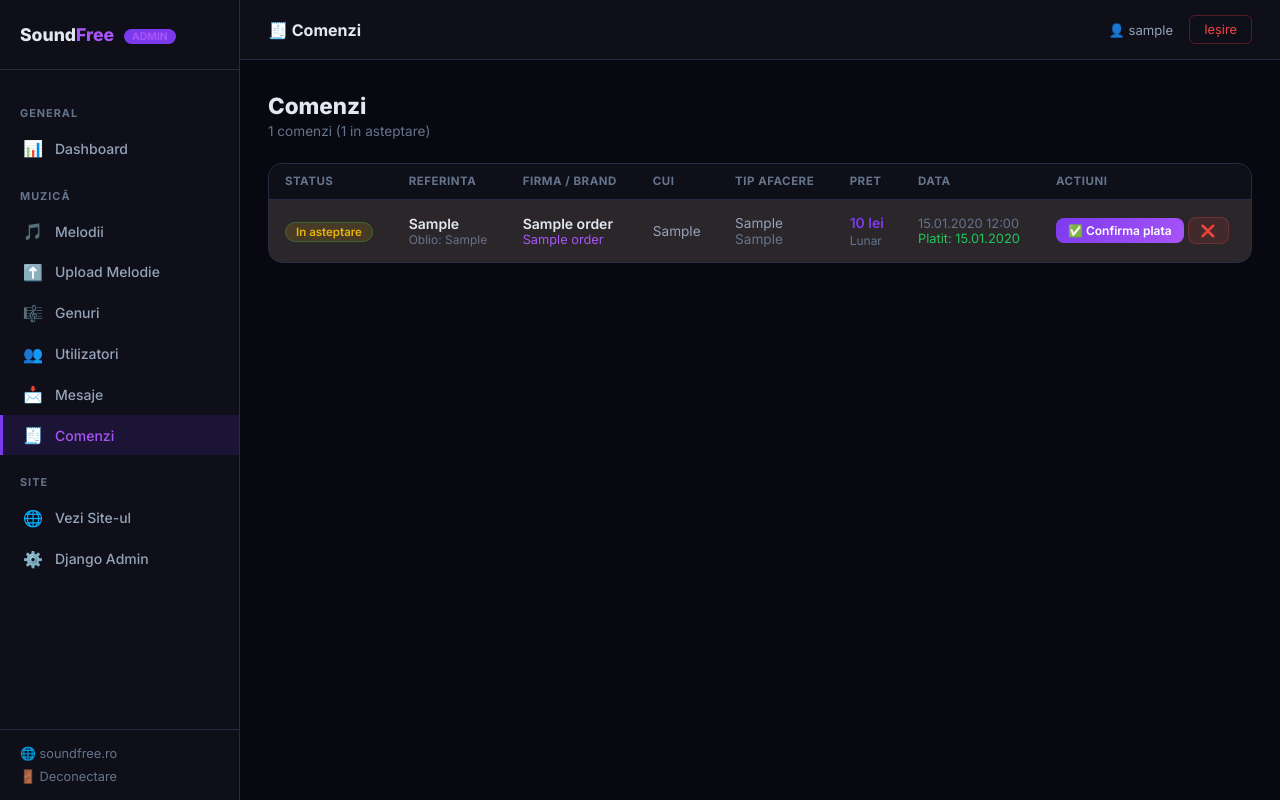
After one commit to SoundFree23/soundfree, a Django app: page /backend/orders/ in a window 1280 px wide. The commit adds this page. Run offline with Django 5.2, Linux system fonts and the light colour scheme; a user stored in the database is signed in; tables that the repository leaves empty hold one stand-in row (values such as "Sample post"); parts of the project's set-up code (start-up, migrations or seed data) failed here and were passed over.

Commit message:
Add orders admin panel with confirm payment, auto invoice and activation

```diff
--- a/music/urls.py
+++ b/music/urls.py
@@ -36,6 +36,7 @@ urlpatterns = [
     path('backend/users/', views.backend_users, name='backend_users'),
     path('backend/users/<int:user_id>/playlists/', views.backend_user_playlists, name='backend_user_playlists'),
     path('backend/messages/', views.backend_messages, name='backend_messages'),
+    path('backend/orders/', views.backend_orders, name='backend_orders'),
     path('api/user-playlists/', views.api_user_playlists, name='api_user_playlists'),
     path('backend/login/', auth_views.LoginView.as_view(template_name='backend/login.html'), name='backend_login'),
     path('backend/logout/', auth_views.LogoutView.as_view(next_page='/backend/login/'), name='backend_logout'),
--- a/music/views.py
+++ b/music/views.py
@@ -537,6 +537,65 @@ def backend_messages(request):
     })
 
 
+@login_required(login_url='/backend/login/')
+@user_passes_test(is_staff, login_url='/backend/login/')
+def backend_orders(request):
+    if request.method == 'POST':
+        action = request.POST.get('action')
+        order_id = request.POST.get('order_id')
+        if action == 'confirm_payment' and order_id:
+            from django.utils import timezone
+            from datetime import timedelta
+            order = Order.objects.filter(id=order_id, status='pending').first()
+            if order:
+                order.status = 'paid'
+                order.paid_at = timezone.now()
+                order.save(update_fields=['status', 'paid_at'])
+
+                # Generate invoice from proforma via Oblio
+                try:
+                    from .oblio_api import OblioAPI
+                    OblioAPI.create_invoice_from_proforma(order)
+                except Exception:
+                    pass
+
+                # Activate subscription if user exists
+                if order.user and hasattr(order.user, 'profile'):
+                    profile = order.user.profile
+                    today = timezone.now().date()
+                    if order.billing == 'annual':
+                        end = today + timedelta(days=365)
+                    else:
+                        end = today + timedelta(days=30)
+                    profile.subscription_start = today
+                    profile.subscription_end = end
+                    profile.save(update_fields=['subscription_start', 'subscription_end'])
+
+                # Send activation email to client
+                try:
+                    send_mail(
+                        subject='[SoundFree] Licența ta a fost activată!',
+                        message=f'Bună ziua,\n\nPlata pentru comanda {order.reference} a fost confirmată.\nLicența dumneavoastră muzicală SoundFree este acum activă.\n\nDetalii:\n- Firmă: {order.company_name}\n- Brand: {order.brand_name or "-"}\n- Adresa locație: {order.venue_address}\n- Valoare: {order.price_total} lei\n- Facturare: {order.get_billing_display()}\n\nPuteți accesa biblioteca muzicală pe www.soundfree.ro\n\nMulțumim!\nEchipa SoundFree',
+                        from_email=settings.DEFAULT_FROM_EMAIL,
+                        recipient_list=[order.company_email],
+                        fail_silently=True,
+                    )
+                except Exception:
+                    pass
+
+        elif action == 'cancel' and order_id:
+            Order.objects.filter(id=order_id, status='pending').update(status='cancelled')
+
+        return redirect('music:backend_orders')
+
+    orders = Order.objects.all()
+    pending_count = orders.filter(status='pending').count()
+    return render(request, 'backend/orders.html', {
+        'orders': orders,
+        'pending_count': pending_count,
+    })
+
+
 def api_user_playlists(request):
     """API: returns server-side playlists for the logged-in user"""
     if not request.user.is_authenticated:
--- a/templates/backend/base_backend.html
+++ b/templates/backend/base_backend.html
@@ -193,6 +193,9 @@
     <a href="{% url 'music:backend_messages' %}" class="sidebar-link {% block active_messages %}{% endblock %}">
       <span class="icon">📩</span> Mesaje
     </a>
+    <a href="{% url 'music:backend_orders' %}" class="sidebar-link {% block active_orders %}{% endblock %}">
+      <span class="icon">🧾</span> Comenzi
+    </a>
 
     <div class="nav-section">Site</div>
     <a href="{% url 'music:home' %}" class="sidebar-link" target="_blank">
--- /dev/null
+++ b/templates/backend/orders.html
@@ -0,0 +1,87 @@
+{% extends 'backend/base_backend.html' %}
+{% block title %}Comenzi — Backend SoundFree{% endblock %}
+{% block page_title %}🧾 Comenzi{% endblock %}
+{% block active_orders %}active{% endblock %}
+
+{% block content %}
+
+<div class="page-header">
+  <div>
+    <h1>Comenzi</h1>
+    <p style="color:var(--text3);font-size:0.85rem;margin-top:0.25rem;">{{ orders|length }} comenzi ({{ pending_count }} in asteptare)</p>
+  </div>
+</div>
+
+<div class="table-card">
+  <table>
+    <thead>
+      <tr>
+        <th>Status</th>
+        <th>Referinta</th>
+        <th>Firma / Brand</th>
+        <th>CUI</th>
+        <th>Tip afacere</th>
+        <th>Pret</th>
+        <th>Data</th>
+        <th>Actiuni</th>
+      </tr>
+    </thead>
+    <tbody>
+      {% for order in orders %}
+      <tr style="{% if order.status == 'pending' %}background:rgba(234,179,8,0.08);{% elif order.status == 'paid' %}background:rgba(34,197,94,0.06);{% endif %}">
+        <td>
+          {% if order.status == 'pending' %}
+            <span class="badge-active" style="background:rgba(234,179,8,0.15);color:#eab308;">In asteptare</span>
+          {% elif order.status == 'paid' %}
+            <span class="badge-active">Platita</span>
+          {% else %}
+            <span class="badge-inactive">Anulata</span>
+          {% endif %}
+        </td>
+        <td><div class="td-title">{{ order.reference }}</div>
+          {% if order.oblio_invoice %}<div style="font-size:0.75rem;color:var(--text3);">Oblio: {{ order.oblio_invoice }}</div>{% endif %}
+        </td>
+        <td>
+          <div class="td-title">{{ order.company_name }}</div>
+          {% if order.brand_name %}<div style="font-size:0.8rem;color:var(--accent2);">{{ order.brand_name }}</div>{% endif %}
+        </td>
+        <td style="font-size:0.85rem;color:var(--text2);">{{ order.company_cui }}</td>
+        <td style="font-size:0.85rem;color:var(--text2);">{{ order.business_type }}<br><span style="color:var(--text3);">{{ order.business_size }}</span></td>
+        <td style="font-weight:600;color:var(--accent);">{{ order.price_total }} lei<br><span style="font-weight:400;font-size:0.75rem;color:var(--text3);">{{ order.get_billing_display }}</span></td>
+        <td style="color:var(--text3);font-size:0.8rem;white-space:nowrap;">{{ order.created_at|date:"d.m.Y H:i" }}
+          {% if order.paid_at %}<br><span style="color:#22c55e;">Platit: {{ order.paid_at|date:"d.m.Y" }}</span>{% endif %}
+        </td>
+        <td>
+          <div style="display:flex;gap:0.35rem;flex-wrap:wrap;">
+            {% if order.status == 'pending' %}
+            <form method="post" style="display:inline;">
+              {% csrf_token %}
+              <input type="hidden" name="order_id" value="{{ order.id }}">
+              <button type="submit" name="action" value="confirm_payment" class="btn btn-primary btn-sm" title="Confirma plata" onclick="return confirm('Confirmi plata pentru {{ order.reference }}?\n\nAceasta actiune va:\n- Marca comanda ca platita\n- Genera factura in Oblio\n- Activa abonamentul\n- Trimite email clientului')">
+                ✅ Confirma plata
+              </button>
+              <button type="submit" name="action" value="cancel" class="btn btn-danger btn-sm" title="Anuleaza" onclick="return confirm('Anulezi comanda {{ order.reference }}?')">
+                ❌
+              </button>
+            </form>
+            {% elif order.status == 'paid' %}
+              <span style="color:#22c55e;font-size:0.8rem;">✅ Confirmata</span>
+            {% else %}
+              <span style="color:var(--text3);font-size:0.8rem;">Anulata</span>
+            {% endif %}
+          </div>
+        </td>
+      </tr>
+      {% empty %}
+      <tr>
+        <td colspan="8" style="text-align:center;padding:3rem;color:var(--text3);">
+          <div style="font-size:2.5rem;margin-bottom:0.75rem;">🧾</div>
+          <div>Nicio comanda inregistrata.</div>
+        </td>
+      </tr>
+      {% endfor %}
+    </tbody>
+  </table>
+</div>
+
+{% endblock %}
```
Also changed, not shown: music/oblio_api.py (+41 -0 lines).
